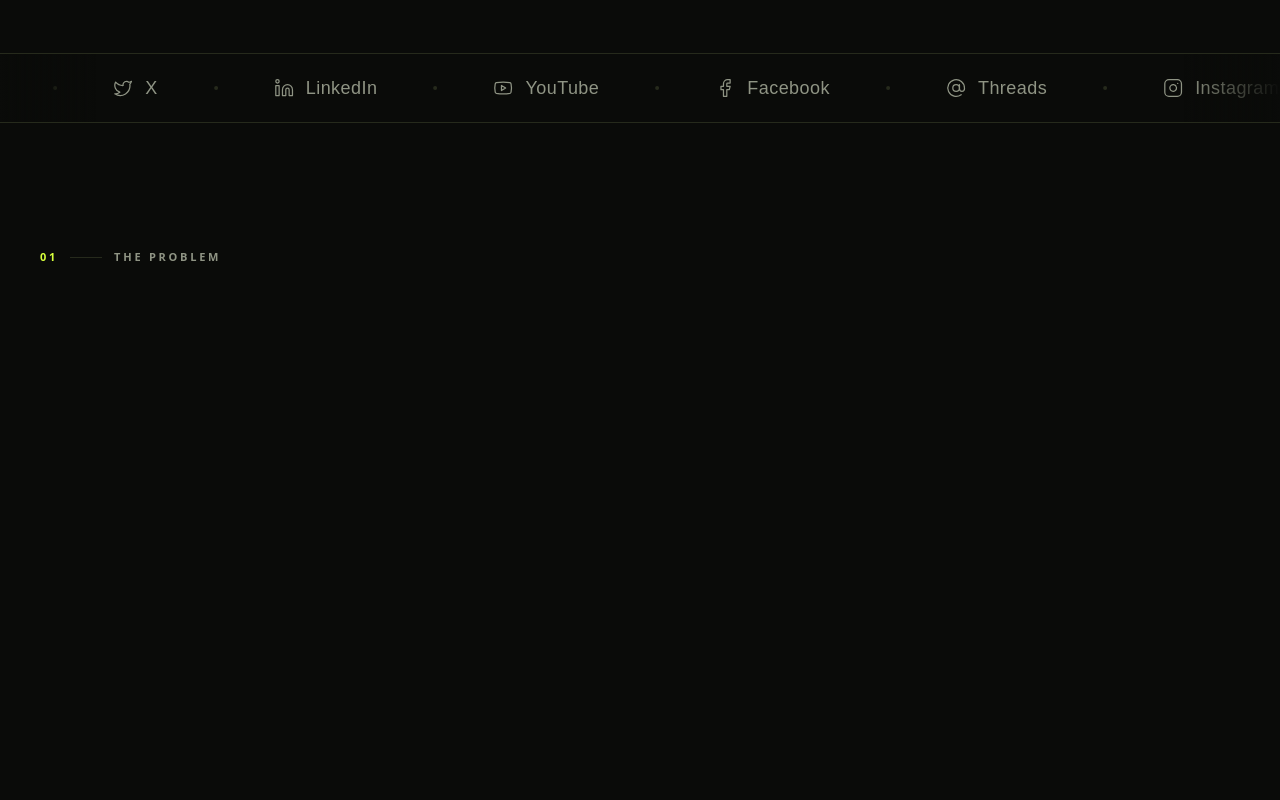
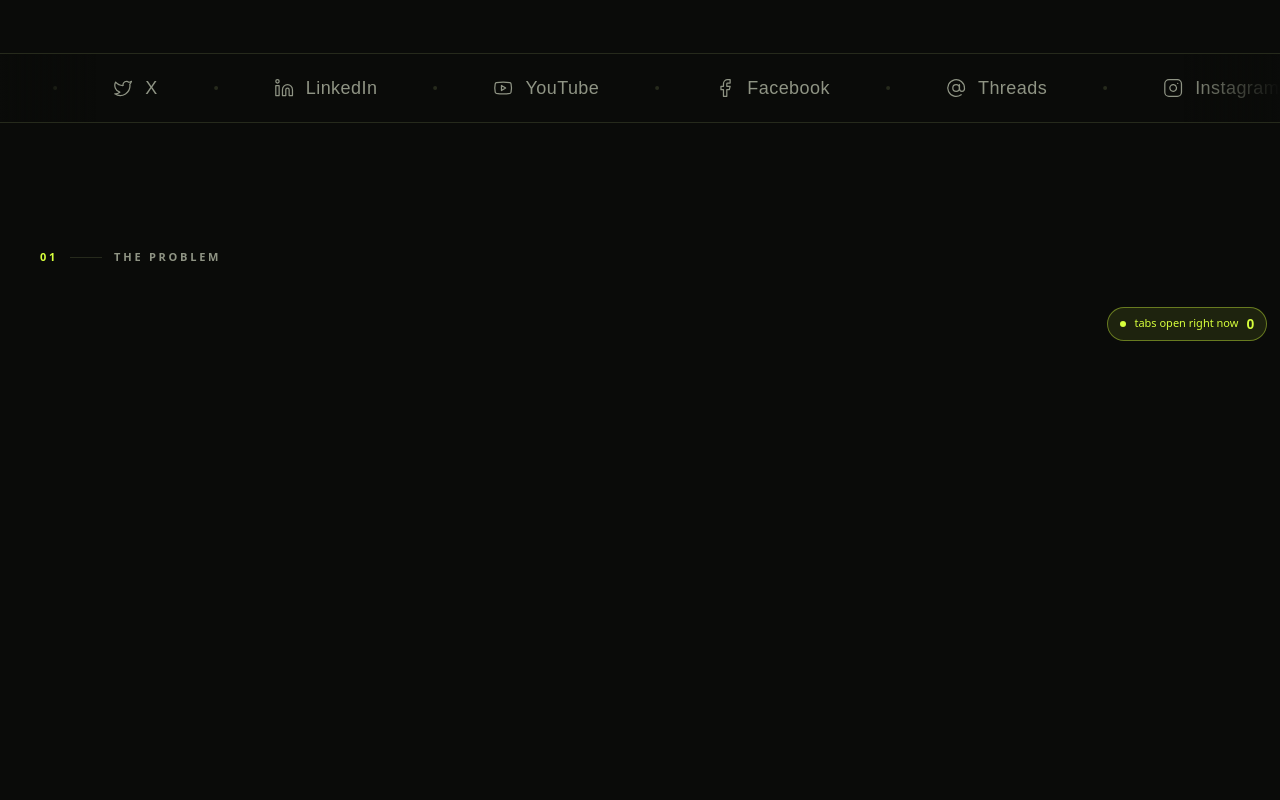
Before and after one commit to Navaneeth223/social-media-automation, a React (Vite) app: page / in a window 1280 px wide. Shown: the part 2180-2980 px from the top of the page. Built offline with nearby package versions, Linux system fonts and the light colour scheme; a web font is replaced by a local one.

Commit message:
Problem section: chaos-pile of manual-posting chores + ticking tab counter fills the empty right half; pile sags on the third line

```diff
--- a/src/components/Problem.jsx
+++ b/src/components/Problem.jsx
@@ -1,5 +1,17 @@
 import { useRef } from "react";
 import gsap from "gsap";
+import {
+  AtSign,
+  ClipboardList,
+  Clock,
+  Copy,
+  Hash,
+  Image as ImageIcon,
+  MessageSquareWarning,
+  Repeat2,
+  Scissors,
+  Send,
+} from "lucide-react";
 import SectionLabel from "./SectionLabel";
 import { useGsapAnim, EASE_INOUT } from "../lib/motion";
 
@@ -11,14 +23,32 @@ const LINES = [
   <>One tired human.</>,
 ];
 
+/* The mess the copy describes: a pile of manual-posting chores that flies in
+   alongside the lines, ticks a tab counter toward 47, then sags — exhausted —
+   when "One tired human." lands. Static fallback: the pile just sits there. */
+const TABS = [
+  { l: "6%",  t: "10%", r: -7, Icon: Copy,                 label: "Copy caption" },
+  { l: "40%", t: "6%",  r: 6,  Icon: Scissors,             label: "Re-size 9:16" },
+  { l: "66%", t: "20%", r: -3, Icon: AtSign,               label: "X · 280 chars" },
+  { l: "0%",  t: "32%", r: 5,  Icon: Repeat2,              label: "Paste again" },
+  { l: "34%", t: "30%", r: 9,  Icon: Hash,                 label: "Re-add hashtags" },
+  { l: "64%", t: "46%", r: -8, Icon: ImageIcon,            label: "Alt text… ugh" },
+  { l: "8%",  t: "56%", r: -4, Icon: Clock,                label: "Best time? Guess." },
+  { l: "36%", t: "56%", r: 7,  Icon: Send,                 label: "Post manually ×7" },
+  { l: "62%", t: "70%", r: 3,  Icon: MessageSquareWarning, label: "Posted twice?!" },
+  { l: "20%", t: "80%", r: -9, Icon: ClipboardList,        label: "Analytics: 5 tabs" },
+];
+
 export default function Problem() {
   const ref = useRef(null);
   const noteRef = useRef(null);
+  const countRef = useRef(null);
 
   useGsapAnim(ref, ({ desktop, reduce, scope }) => {
-    if (reduce || !desktop) return; // static stacked lines on mobile / reduced motion
+    if (reduce || !desktop) return;
     const ctx = gsap.context(() => {
       const lines = gsap.utils.toArray(".js-problem-line", scope);
+      const chips = gsap.utils.toArray("[data-tab]", scope);
       const tl = gsap.timeline({
         scrollTrigger: {
           trigger: ref.current,
@@ -30,11 +60,52 @@ export default function Problem() {
         },
         defaults: { ease: "none" },
       });
+
       tl.fromTo(
         lines,
         { yPercent: 115 },
         { yPercent: 0, duration: 0.6, stagger: 0.5, ease: EASE_INOUT }
-      ).from(noteRef.current, { y: 30, opacity: 0, duration: 0.35, ease: EASE_INOUT }, ">-0.15");
+      );
+
+      // Chore pile flies in with the first two lines.
+      tl.from(
+        chips,
+        {
+          x: (i) => 340 + (i % 4) * 130,
+          y: (i) => ((i % 3) - 1) * 70,
+          rotation: (i) => TABS[i].r + 18,
+          opacity: 0,
+          duration: 0.4,
+          stagger: 0.08,
+          ease: EASE_INOUT,
+        },
+        0.08
+      );
+
+      // Tab counter ticks toward 47 while the pile grows.
+      const tally = { n: 0 };
+      tl.fromTo(
+        tally,
+        { n: 0 },
+        {
+          n: 47,
+          duration: 0.9,
+          ease: "none",
+          onUpdate: () => {
+            countRef.current.textContent = Math.round(tally.n);
+          },
+        },
+        0.45
+      );
+
+      // The whole pile sags as the third line lands.
+      tl.to(
+        chips,
+        { y: "+=26", rotation: (i) => TABS[i].r + 6, duration: 0.35, ease: EASE_INOUT },
+        1.28
+      );
+
+      tl.from(noteRef.current, { y: 30, opacity: 0, duration: 0.35, ease: EASE_INOUT }, ">-0.15");
     }, scope);
     return () => ctx.revert();
   });
@@ -42,8 +113,9 @@ export default function Problem() {
   return (
     <section
       ref={ref}
-      className="relative flex min-h-[100svh] flex-col justify-center px-5 py-24 md:px-10"
+      className="relative flex min-h-[100svh] flex-col justify-center overflow-hidden px-5 py-24 md:px-10"
     >
+      <div className="relative z-10">
         <SectionLabel index="01" label="The problem" />
         <div className="mt-10 md:mt-14">
           {LINES.map((line, i) => (
@@ -58,6 +130,33 @@ export default function Problem() {
           The average social manager burns <span className="text-paper">6+ hours a week</span>{" "}
           copy-pasting the same post. Pulse hands them back.
         </p>
+      </div>
+
+      <div
+        className="pointer-events-none absolute right-[1%] top-1/2 hidden h-[27rem] w-[21rem] -translate-y-1/2 lg:block xl:w-[26rem]"
+        aria-hidden="true"
+      >
+        <div className="absolute right-0 top-0 flex items-center gap-2 rounded-full border border-acid/40 bg-acid/10 px-3 py-1.5 text-[11px] font-medium text-acid">
+          <span className="h-1.5 w-1.5 rounded-full bg-acid" />
+          tabs open right now
+          <span ref={countRef} className="font-display text-sm font-semibold">
+            47
+          </span>
+        </div>
+        {TABS.map(({ l, t, r, Icon, label }, i) => (
+          <span
+            key={label}
+            data-tab
+            style={{ left: l, top: t, transform: `rotate(${r}deg)` }}
+            className={`absolute flex items-center gap-2 rounded-lg border px-3 py-2 text-xs shadow-[0_14px_40px_-16px_rgba(0,0,0,0.7)] ${
+              i === 8 ? "border-acid/50 bg-acid/10 text-acid" : "border-line bg-coal text-paper/85"
+            }`}
+          >
+            <Icon size={13} className="shrink-0" />
+            {label}
+          </span>
+        ))}
+      </div>
     </section>
   );
 }
```
Lines whose indentation alone changed are shown as unchanged.
